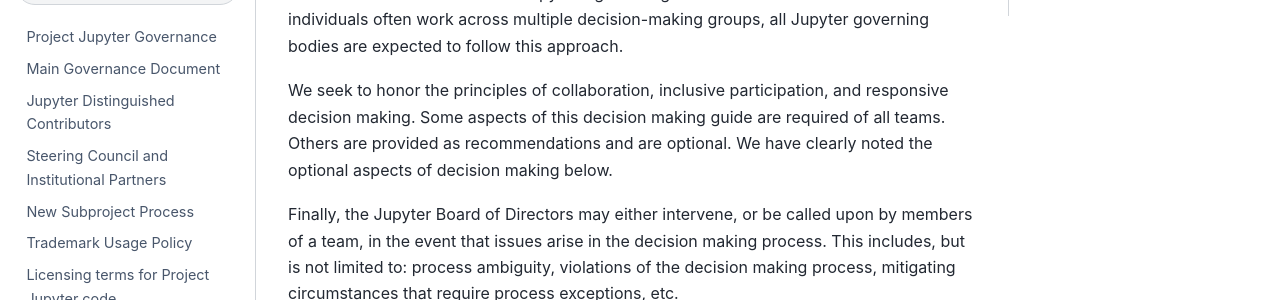
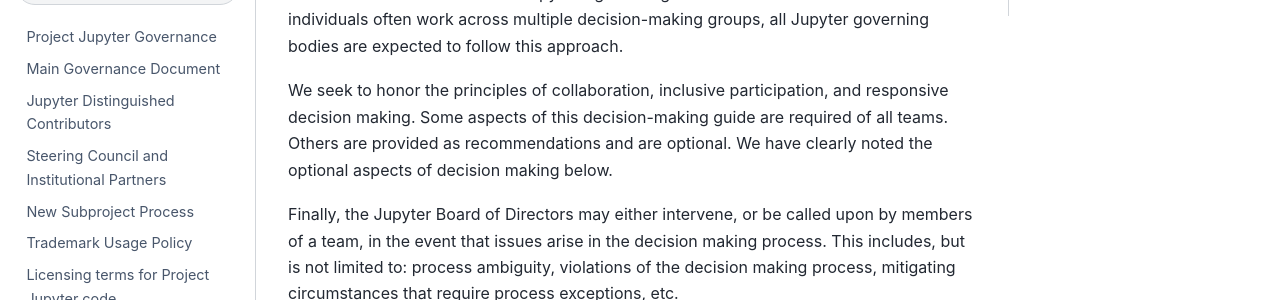
Before and after one commit to jupyter/governance, a Jupyter Book: the page built from decision_making.md, in a window 1280 px wide and 900 px high. Shown: the part 155-455 px from the top of the window. Built offline with Jupyter Book 1.0.4 settings and Sphinx 7.4.7 and the Sphinx Book theme 1.1.4, drawn with Linux system fonts in a browser that asks for light colours; pages that are not in the unit, such as notebooks, are missing from menus.

```diff
--- a/decision_making.md
+++ b/decision_making.md
@@ -2,7 +2,7 @@
 
 This document describes how Jupyter’s governing bodies make decisions. Because individuals often work across multiple decision-making groups, all Jupyter governing bodies are expected to follow this approach.
 
-We seek to honor the principles of collaboration, inclusive participation, and responsive decision making. Some aspects of this decision making guide are required of all teams. Others are provided as recommendations and are optional. We have clearly noted the optional aspects of decision making below.
+We seek to honor the principles of collaboration, inclusive participation, and responsive decision making. Some aspects of this decision-making guide are required of all teams. Others are provided as recommendations and are optional. We have clearly noted the optional aspects of decision making below.
 
 Finally, the Jupyter Board of Directors may either intervene, or be called upon by members of a team, in the event that issues arise in the decision making process. This includes, but is not limited to: process ambiguity, violations of the decision making process, mitigating circumstances that require process exceptions, etc.
 
```
